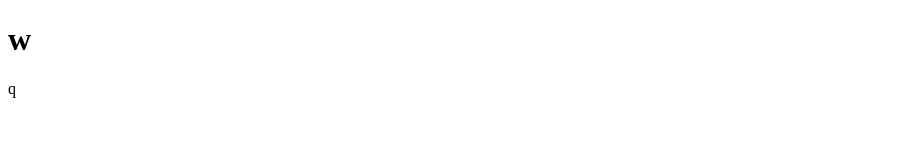
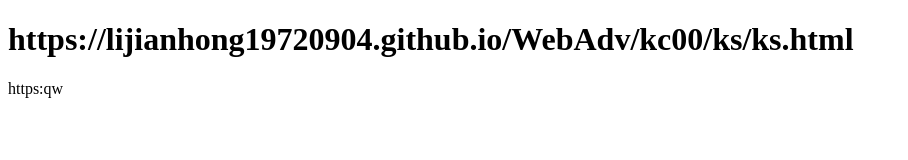
Before and after one commit to tulelele/tulelele.github.io, a plain HTML site: page index.html in a window 1280 px wide. Shown: the whole page, without its empty margins (0-908 px from the left). Drawn offline with Linux system fonts and the light colour scheme.

Commit message:
Update index.html

```diff
--- a/index.html
+++ b/index.html
@@ -6,9 +6,9 @@
 </head>
 <body>
 
-<h1>w</h1>
+<h1>https://lijianhong19720904.github.io/WebAdv/kc00/ks/ks.html</h1>
 
-<p>q</p>
+<p>https:qw</p>
 
 </body>
 </html>
```
